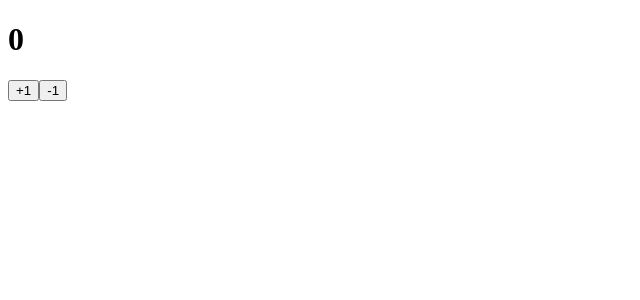
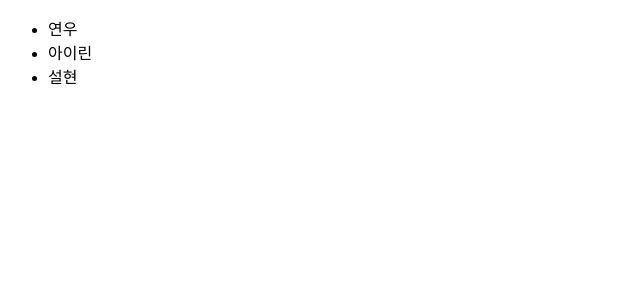
Before and after one commit to reactEdu/learn-redux-middleware, a React (Create React App) app: page / in a window 1280 px wide. Shown: the top 300 px of the page, without its empty margins (0-640 px from the left). Built offline with nearby package versions, Linux system fonts and the light colour scheme.

Commit message:
09. redux-thunk로 Promise 다루기 E - 포스트 리스트 구현하기

```diff
--- a/src/App.js
+++ b/src/App.js
@@ -1,9 +1,10 @@
 import React from 'react';
 import CounterContainer from './containers/CounterContainer';
+import PostListContainer from './containers/PostListContainer';
 
 function App() {
   return (
-    <CounterContainer />
+    <PostListContainer />
   );
 }
 
--- /dev/null
+++ b/src/components/PostList.js
@@ -0,0 +1,13 @@
+import React from 'react';
+
+const PostList = ({ posts }) => {
+  return (
+    <ul>
+      { posts.map(post => (
+        <li key={post.id}>{post.title}</li>
+      )) }
+    </ul>
+  );
+};
+
+export default PostList;
--- /dev/null
+++ b/src/containers/PostListContainer.js
@@ -0,0 +1,22 @@
+import React from 'react';
+import { useSelector, useDispatch } from 'react-redux';
+import { useEffect } from 'react';
+import { getPosts } from '../modules/posts';
+import PostList from '../components/PostList';
+
+const PostListContainer = () => {
+  const { data, loading, error }= useSelector(state => state.posts.posts);
+  const dispatch = useDispatch();
+
+  useEffect(() => {
+    dispatch(getPosts());
+  }, [dispatch]);
+
+  if(loading) return <div>loading</div>;
+  if(error) return <div>error</div>;
+  if(!data) return null;
+
+  return <PostList posts={data} />;
+};
+
+export default PostListContainer;
```
